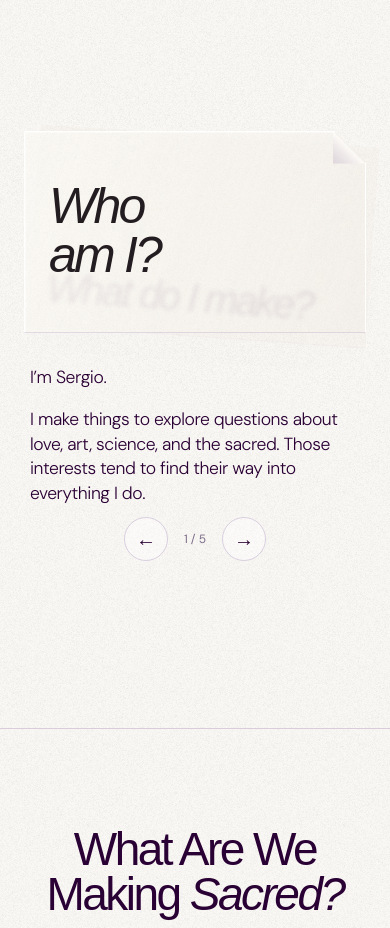
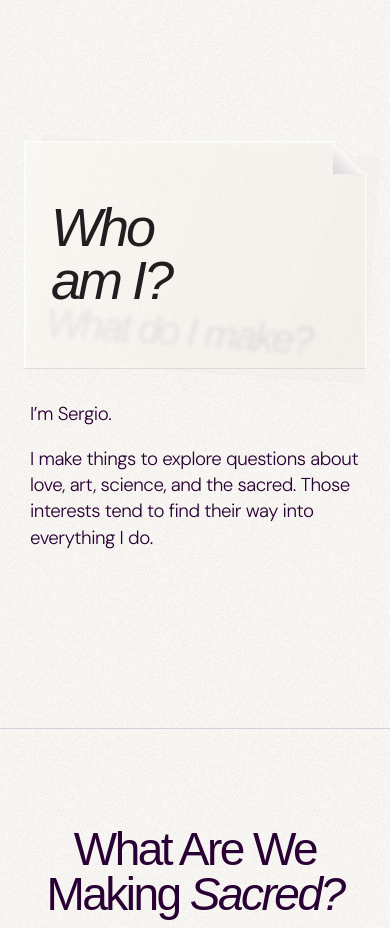
Before and after one commit to Sergio-Pineros/sergiopineros, a Next.js app: page / in a window 390 px wide. Shown: the part 960-1888 px from the top of the page. Built offline with nearby package versions, Linux system fonts and the light colour scheme; a web font is replaced by a local one.

Commit message:
style: enlarge conversation and remove controls

```diff
--- a/app/globals.css
+++ b/app/globals.css
@@ -1514,16 +1514,19 @@ button:focus-visible {
   .conversation .conversation-answer p { font-size: 16px; line-height: 1.35; }
 }
 
-.conversation-spread { width: min(100%, 1080px); display: grid; grid-template-columns: 1.05fr 1fr; align-items: center; gap: clamp(48px, 8vw, 120px); }
+.conversation-spread { width: min(100%, 1280px); display: grid; grid-template-columns: 1.08fr 1fr; align-items: center; gap: clamp(54px, 7vw, 130px); }
 .conversation-spread .conversation-stack { min-width: 0; }
-.conversation-spread .conversation-card { display: grid; grid-template-columns: 1fr; min-height: clamp(250px, 48svh, 490px); padding: clamp(24px, 3.5vw, 46px); border-radius: 1px; background: linear-gradient(110deg,#fcfaf3a6,#f1ebe37a); backdrop-filter: blur(2px); -webkit-backdrop-filter: blur(2px); }
-.conversation-spread .conversation-question { font-family: var(--font-serif); font-style: italic; font-weight: 400; color: #231d21; }
+.conversation-spread .conversation-card { display: grid; grid-template-columns: 1fr; min-height: clamp(310px, 56svh, 610px); padding: clamp(30px, 4vw, 62px); border-radius: 1px; background: linear-gradient(110deg,#fcfaf3a6,#f1ebe37a); backdrop-filter: blur(2px); -webkit-backdrop-filter: blur(2px); }
+.conversation-spread .conversation-question { font-family: var(--font-serif); font-style: italic; font-weight: 400; color: #231d21; font-size: clamp(72px, 8.9vw, 144px); }
+.conversation-spread .conversation-answer p { font-size: clamp(22px, 2.25vw, 33px); }
 .conversation-spread .conversation-card-behind { overflow: hidden; display: flex; align-items: flex-end; padding: 18px; opacity: .22; transform: translate(8px, 3px) rotate(4deg); background: #eee8de; }
 .conversation-card-behind span { font-style: italic; font-weight: 400; }
 .conversation-spread .conversation-answer { pointer-events: auto; }
 @media (max-width: 719px) {
   .conversation-spread { grid-template-columns: minmax(0,1fr); gap: clamp(18px, 4svh, 32px); width: min(100%, 440px); }
-  .conversation-spread .conversation-card { min-height: clamp(130px, 24svh, 220px); padding: 16px 24px; }
+  .conversation-spread .conversation-card { min-height: clamp(155px, 27svh, 250px); padding: 20px 26px; }
+  .conversation-spread .conversation-question { font-size: clamp(50px, 14vw, 82px); }
+  .conversation-spread .conversation-answer p { font-size: clamp(18px, 4.8vw, 23px); }
   .conversation-spread .conversation-answer { padding-inline: 6px; }
 }
 @media (max-height: 480px) and (min-width: 600px) {
--- a/components/QuestionConversation.tsx
+++ b/components/QuestionConversation.tsx
@@ -237,11 +237,6 @@ export default function QuestionConversation({ paused = false }: { paused?: bool
           </div>
         </div>
       </div>
-      <nav className="conversation-pagination" aria-label="Conversation questions">
-        <button type="button" aria-label="Previous question" onClick={() => showQuestion((requestedRef.current + QUESTIONS.length - 1) % QUESTIONS.length)}>←</button>
-        <span>{index + 1} / {QUESTIONS.length}</span>
-        <button type="button" aria-label="Next question" onClick={() => showQuestion((requestedRef.current + 1) % QUESTIONS.length)}>→</button>
-      </nav>
     </section>
   );
 }
```
